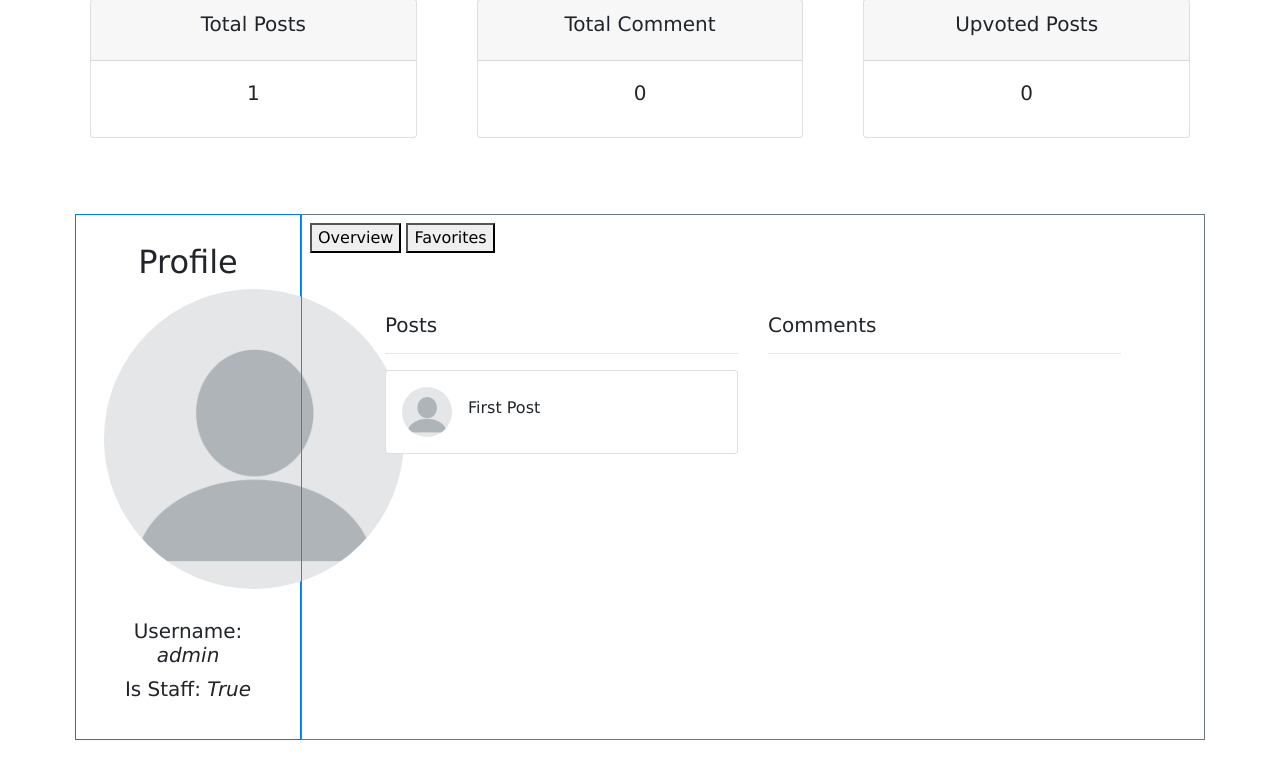
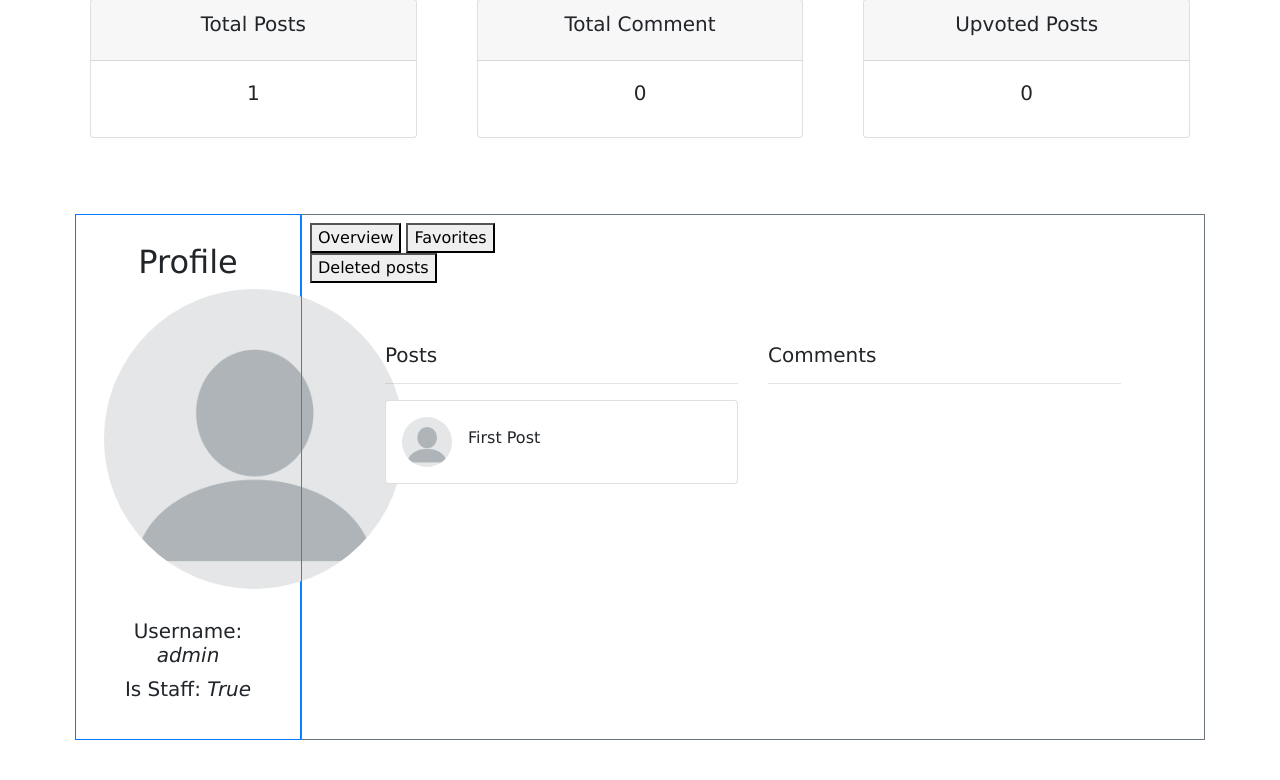
Before and after one commit to Anato-Eini/IntelliForums, a Django app: page /profile/ in a window 1280 px wide. Shown: the part 117-897 px from the top of the page. Run offline with Django 5.2, Linux system fonts and the light colour scheme; a user stored in the database is signed in; data comes from the database, SQL or seed files in the repository; both versions use the stored data as it was after the commit.

Commit message:
can view own deleted posts

```diff
--- a/myblogsite/blog/templates/profile.html
+++ b/myblogsite/blog/templates/profile.html
@@ -58,6 +58,9 @@
                     <div>
                         <button id="showOverview">Overview</button>
                         <button id="showFavorites">Favorites</button>
+                        <form action="{% url 'profile_deleted_posts' user_id=request.user.id %}">
+                            <button type="submit">Deleted posts</button>
+                        </form>
                     </div>
 
                     <div id="OverviewDashboard" style="display: block;">
--- a/myblogsite/blog/urls.py
+++ b/myblogsite/blog/urls.py
@@ -28,6 +28,7 @@ urlpatterns = [
     path('edit_comment/<int:comment_id>/<int:user_post_id>', views.edit_comment, name='edit_comment'),
     path('delete_comment/<int:comment_id>/<int:user_post_id>/', views.delete_comment, name="delete_comment"),
 
-    path('add_favorite/<int:post_id>', views.add_favorite, name="add_favorite")
+    path('add_favorite/<int:post_id>', views.add_favorite, name="add_favorite"),
+    path('profile_deleted_posts/<int:user_id>', views.fetch_deleted_posts, name="profile_deleted_posts"),
 
 ] + static(settings.MEDIA_URL, document_root=settings.MEDIA_ROOT)
--- a/myblogsite/blog/views.py
+++ b/myblogsite/blog/views.py
@@ -40,12 +40,12 @@ def fetch_posts(request, pk, page_number):
                     get_filtered_posts(UserPost.objects.select_related('post_ref')
                                        .filter(
                         (Q(post_ref__title__icontains=substring)) |
-                        Q(post_ref__content__icontains=substring)) & Q(post_ref__forum_ref__id=pk))
+                        Q(post_ref__content__icontains=substring)) & Q(post_ref__forum_ref__id=pk)& Q(is_deleted=False))
                     if Forum.objects.filter(id=pk).exists()
                     else get_filtered_posts(
                         UserPost.objects.select_related('post_ref')
                         .filter(Q(post_ref__title__icontains=substring) |
-                                Q(post_ref__content__icontains=substring))
+                                Q(post_ref__content__icontains=substring) & Q(is_deleted=False))
                     ), 20
                 ), page_number
             ).object_list
@@ -53,10 +53,10 @@ def fetch_posts(request, pk, page_number):
         posts = _get_page_object(
             Paginator(
                 get_filtered_posts(
-                    UserPost.objects.select_related('post_ref').filter(post_ref__forum_ref__id=pk)
+                    UserPost.objects.select_related('post_ref').filter(post_ref__forum_ref__id=pk,is_deleted = False)
                 )
                 if Forum.objects.filter(id=pk).exists()
-                else get_filtered_posts(UserPost.objects.select_related('post_ref'))
+                else get_filtered_posts(UserPost.objects.select_related('post_ref').filter(is_deleted = False))
                 ,20
             ), page_number
         ).object_list
@@ -64,6 +64,7 @@ def fetch_posts(request, pk, page_number):
     search_form = SearchForm()
     posts = posts[::-1]
     forums = Forum.objects.all()
+
 
     return render(request, 'home.html', {
         'posts' : posts,
@@ -485,8 +486,8 @@ def delete_post(request, pk):
         return HttpResponseForbidden("You are not allowed to delete this post.")
 
     if request.method == 'POST':
-        user_post.delete()
-        post.delete()
+        user_post.is_deleted = True  # Set is_deleted to True instead of deleting
+        user_post.save()
         return redirect('home', pk=0, page_number=1)
 
     return redirect('home', pk=0, page_number=1) #redirect to home with default forum, adjust later
@@ -503,3 +504,12 @@ def add_favorite(request, post_id):
         )
 
     return redirect(reverse('post_detail', args=[post_id, 0]))
+
+@csrf_protect
+def fetch_deleted_posts(request, user_id):
+
+    posts = UserPost.objects.filter(is_deleted = True, user_ref = user_id)
+    return render(request, 'Profile/profile_deleted_posts.html', {
+            'user_id': user_id,
+            'posts': posts,
+        })
```
Also changed, not shown: myblogsite/blog/templates/Profile/profile_deleted_posts.html (added, +48 -0 lines), myblogsite/db.sqlite3, myblogsite/media/403996878_6844785602303137_1319881535315375964_n_2.jpg (added), myblogsite/media/profile/osaka.jpg (added).
